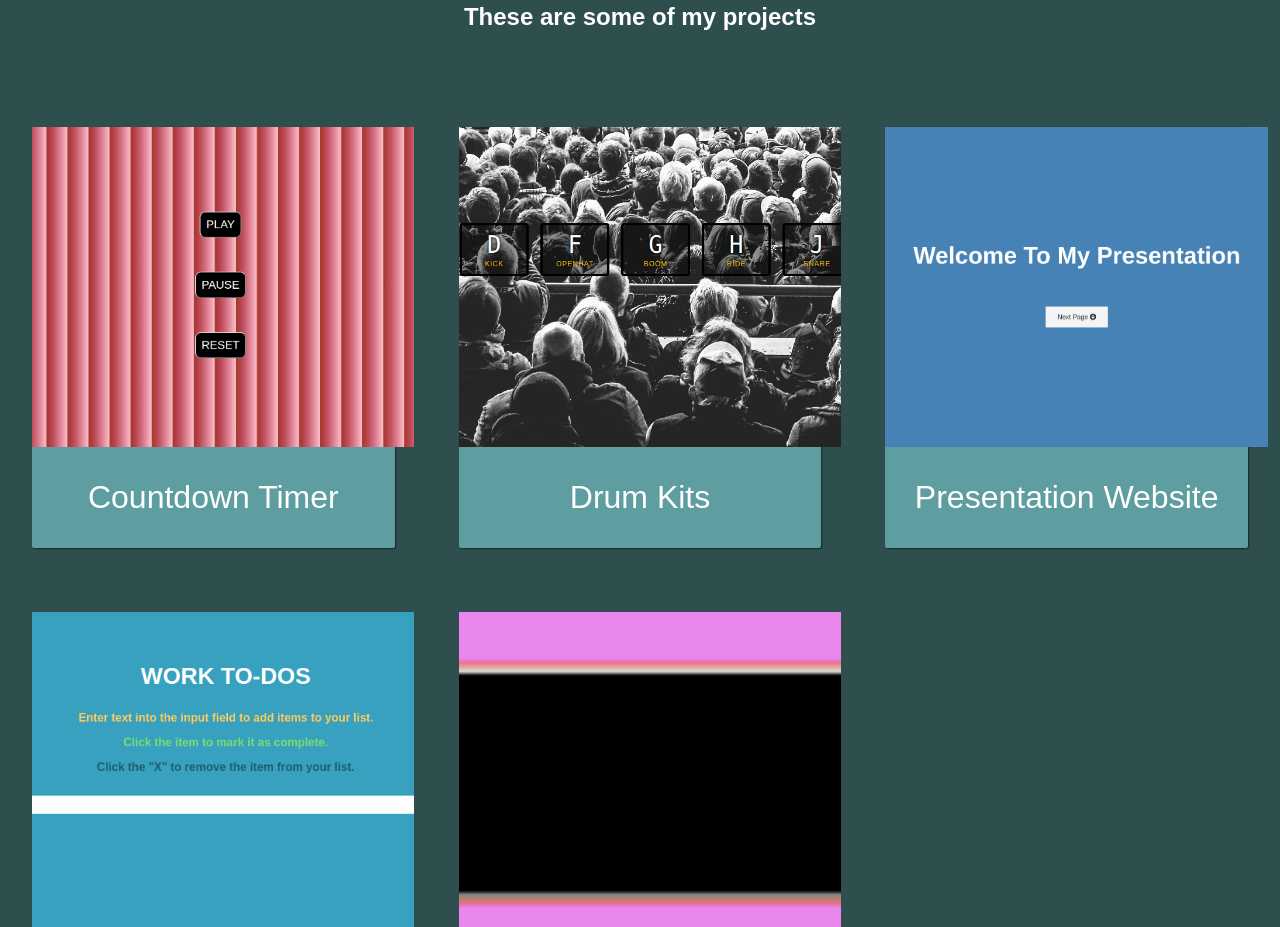
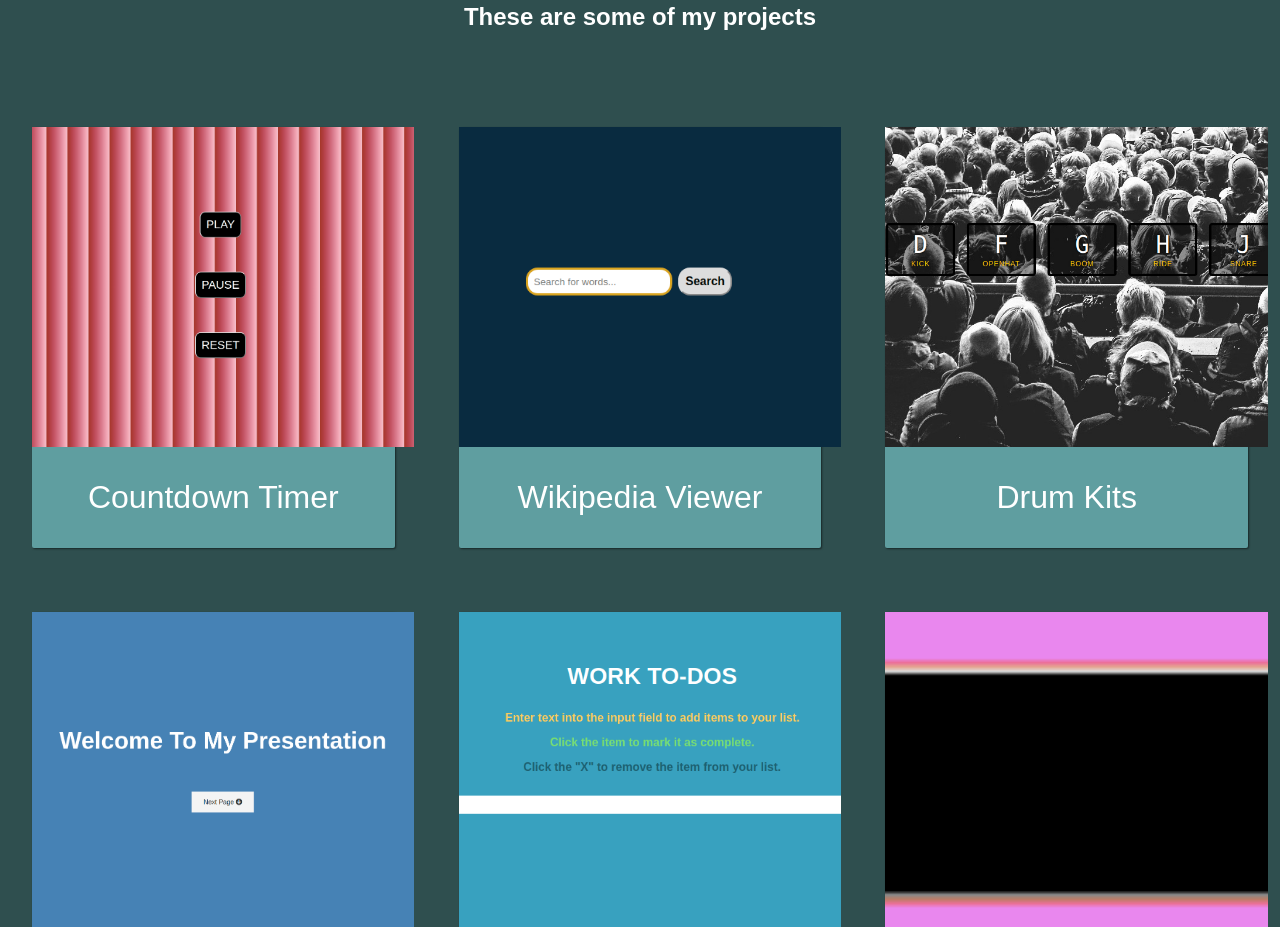
Before and after one commit to fakecoinbase/Agboolafeyikemislashportfolio-site, a website: page dist/index.html in a window 1280 px wide. Shown: the part 1416-2343 px from the top of the page. Drawn offline with Linux system fonts and the light colour scheme.

Commit message:
Kon-2:add-wikipedia-viewer-project

```diff
--- a/dist/index.html
+++ b/dist/index.html
@@ -108,7 +108,18 @@
             />
             <p>Countdown Timer</p>
           </a>
-
+          <a
+          href="https://wikipedia-viewer-881da9.netlify.com/"
+          target="_black"
+          class="project project-title"
+        >
+          <img
+            class="project-image"
+            src="img/wiki2.png"
+            alt="project"
+          />
+          <p>Wikipedia Viewer</p>
+        </a>
           <a
             href="https://drum-kits-f8b369.netlify.com/"
             target="_black"
```
Also changed, not shown: dist/img/wiki2.png (added).
